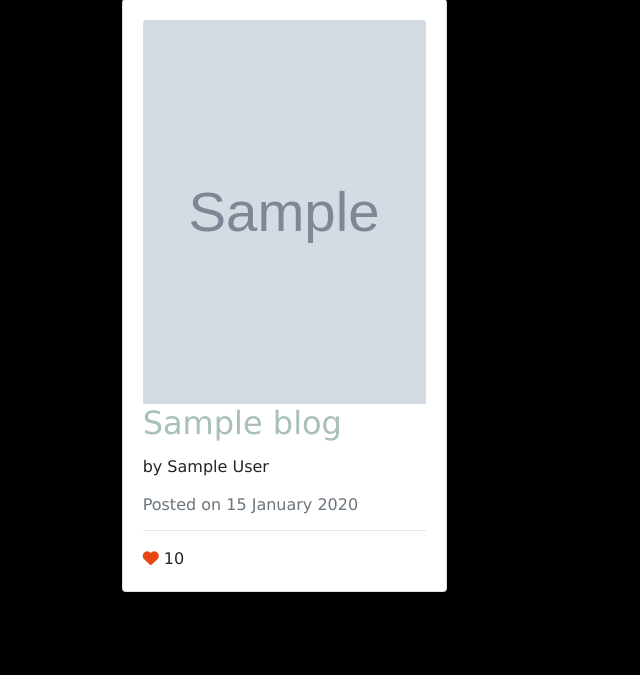
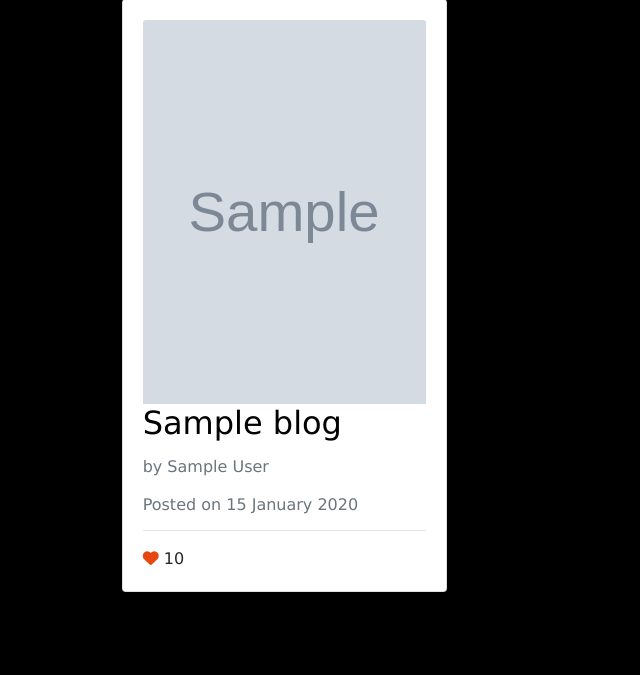
Before and after one commit to DaveCaulfield/liquid-boards, a Django app: template blog/templates/blog/blog.html in a window 1280 px wide. Shown: the part 187-862 px from the top of the page, without its empty margins (0-640 px from the left). Run offline with Django 3.2, Linux system fonts and the light colour scheme; the template is opened without the code that fills it: most values are stand-ins (such as "Sample title", 1, 10 or a date in 2020); grey boxes marked "Sample" are stand-in pictures; data that the repository does not hold is empty; some libraries are stand-ins or nearby versions.

Commit message:
add styling to blog page card deck

```diff
--- a/blog/static/blog/css/blog.css
+++ b/blog/static/blog/css/blog.css
@@ -20,8 +20,12 @@ a:active { text-decoration: none; }
   color: #595959;
 }
 
-.blog-link:hover,
-.blog-title:hover {
+.card-title {
+  color: black;
+}
+
+
+.card-title:hover {
   color: #F2913D;
 }
 
--- a/blog/templates/blog/blog.html
+++ b/blog/templates/blog/blog.html
@@ -27,7 +27,7 @@
                             <div class="card-deck">
                                 <div class="card mb-4">
                                     <div class="card-body">
-
+                                        <a href="#" class="blog-link">
                                         <div class="image-container">
                                             {% if "placeholder" in blog.featured_image.url %}
                                             <img class="card-img-top"
@@ -38,15 +38,17 @@
                                                 alt="image of blog post">
                                             {% endif %}
                                             <div class="image-flash">
-                                                <a href="#" class="blog-link">
-                                                <h2 class="card-title ">{{ blog.title }}</h2>
-                                            </a>
 
-                                                <p class="author">by {{ blog.author }}</p>
+                                                <h2 class="card-title">{{ blog.title }}</h2>
+
+
+                                                <p class="author text-muted">by {{ blog.author }}</p>
                                                 <p class="card-text text-muted h6">Posted on
                                                     {{ blog.created_on | date:"j F Y" }}</p>
                                             </div>
                                         </div>
+                                    </a>
+
 
                                         <hr />
 
@@ -59,6 +61,7 @@
                                     </div>
                                 </div>
                             </div>
+
 
                     </div>
                     {% if forloop.counter|divisibleby:3 %}
```
